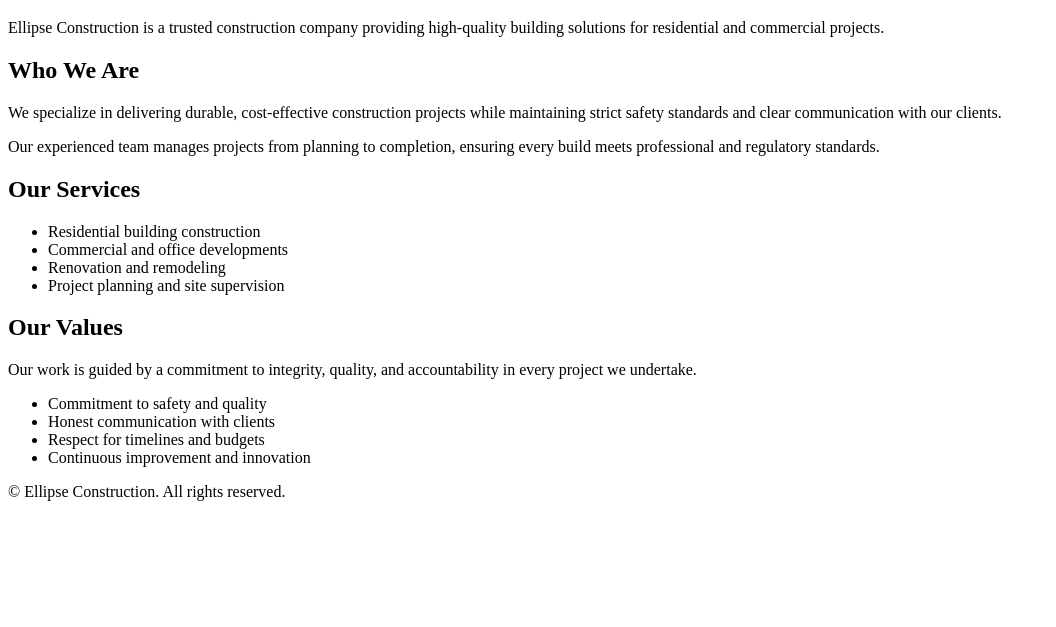
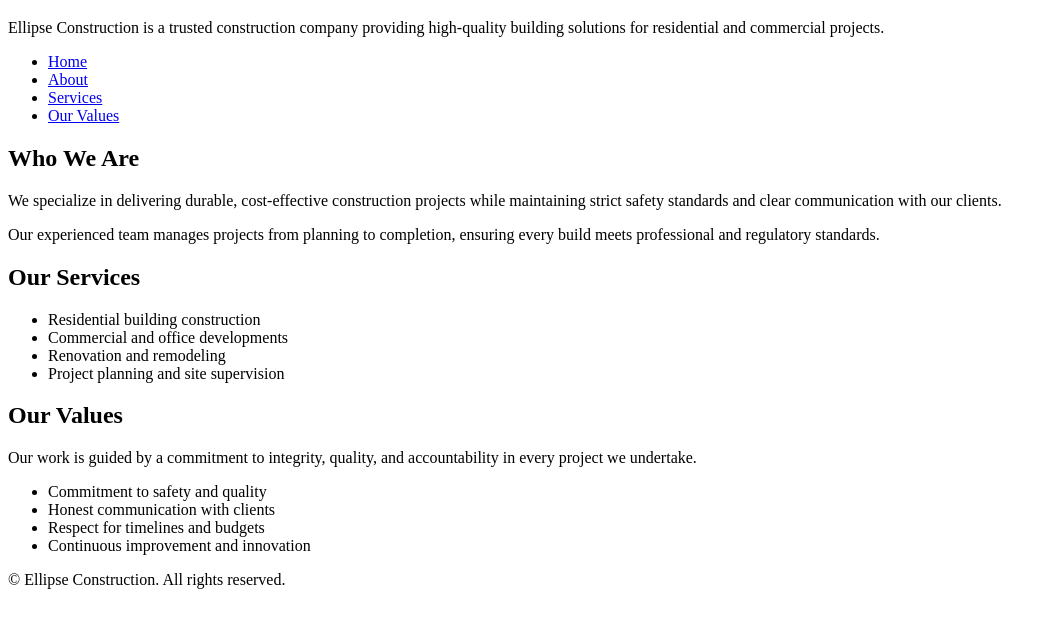
Before and after one commit to Mustaphanyass2025/Full-Stack-Dev-Journey, a plain HTML site: page construction-site/index.html in a window 1280 px wide. Shown: the part 61-688 px from the top of the page, without its empty margins (0-1056 px from the left). Drawn offline with Linux system fonts and the light colour scheme.

Commit message:
feat: add semantic HTML landmarks and accessibility-ready structure
- Introduced header, nav, main, sections, and footer
- Enforced logical heading hierarchy
- Improved document meaning for accessibility tools
- Prepared layout for future React and SaaS refactor

```diff
--- a/construction-site/index.html
+++ b/construction-site/index.html
@@ -9,10 +9,19 @@
 
 <body>
     <header>
+
         <h1>Ellipse Construction Co.Ltd</h1>
         <p>Ellipse Construction is a trusted construction company providing high-quality building solutions for
             residential and
             commercial projects.</p>
+        <nav>
+            <ul>
+                <li><a href="/index.html">Home</a></li>
+                <li><a href="/about.html">About</a></li>
+                <li><a href="/service.html">Services</a></li>
+                <li><a href="/values.html">Our Values</a></li>
+            </ul>
+        </nav>
     </header>
 
     <main>
```
